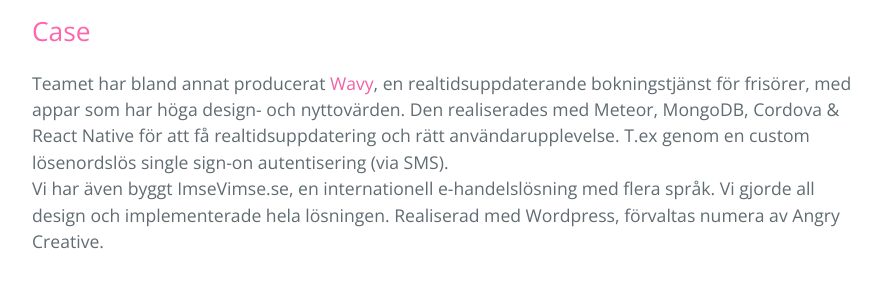
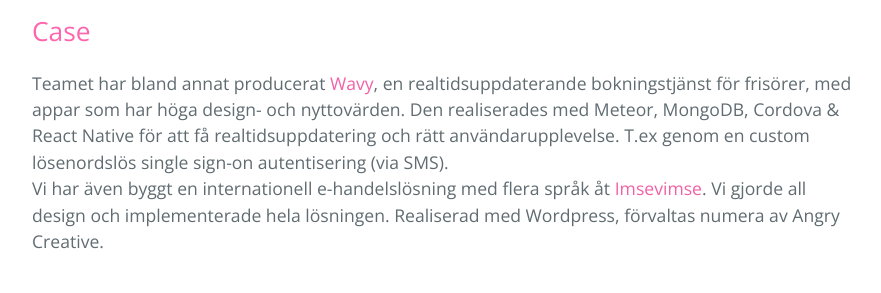
Before and after one commit to irregulario/irregular.io, a plain HTML site: page index.html in a window 1280 px wide. Shown: the part 452-745 px from the top of the page, without its empty margins (192-1073 px from the left). Drawn offline with nearby package versions, Linux system fonts and the light colour scheme.

Commit message:
adjusted after Fredriks copy

```diff
--- a/index.html
+++ b/index.html
@@ -25,7 +25,7 @@
       <p>Irregular utvecklar moderna användarupplevelser med rätt teknik på rätt plats. </p>
 
       <h2>Case</h2>
-      <p>Teamet har bland annat producerat <a href="http://get-wavy.com">Wavy</a>, en realtidsuppdaterande bokningstjänst för frisörer, med appar som har höga design- och nyttovärden. Den realiserades med Meteor, MongoDB, Cordova &amp; React Native för att få realtidsuppdatering och rätt användarupplevelse. T.ex genom en custom lösenordslös single sign-on autentisering (via SMS).<br> Vi har även byggt ImseVimse.se, en internationell e-handelslösning med flera språk. Vi gjorde all design och implementerade hela lösningen. Realiserad med Wordpress, förvaltas numera av Angry Creative.</p>
+      <p>Teamet har bland annat producerat <a href="http://get-wavy.com">Wavy</a>, en realtidsuppdaterande bokningstjänst för frisörer, med appar som har höga design- och nyttovärden. Den realiserades med Meteor, MongoDB, Cordova &amp; React Native för att få realtidsuppdatering och rätt användarupplevelse. T.ex genom en custom lösenordslös single sign-on autentisering (via SMS).<br> Vi har även byggt en internationell e-handelslösning med flera språk åt <a href="https://imsevimse.se">Imsevimse</a>. Vi gjorde all design och implementerade hela lösningen. Realiserad med Wordpress, förvaltas numera av Angry Creative.</p>
 
       <h2>Användarnära</h2>
       <p>Vi baserar våra lösningar i användares verkliga behov - etnografisk research, prototyping, mvp-testning, m.fl verktyg, gör oss säkra på att lösa rätt problem på rätt sätt.</p>
```
